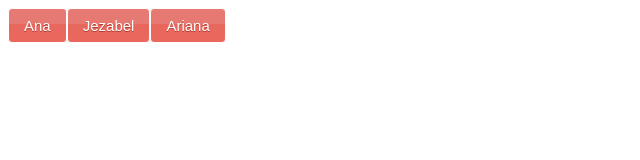
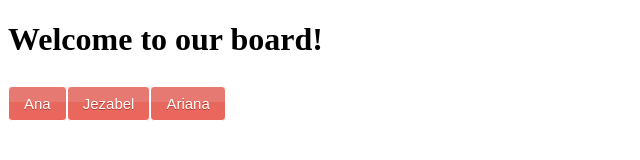
Before and after one commit to MrPlastiTerceros/Proyecto-Node, a plain HTML site: page index.html in a window 1280 px wide. Shown: the whole page, without its empty margins (0-640 px from the left). Drawn offline with Linux system fonts and the light colour scheme.

Commit message:
correccion y mejora html

```diff
--- a/index.html
+++ b/index.html
@@ -4,11 +4,11 @@
 <head>
 	<meta charset="utf-8">
 	<link rel="stylesheet" type="text/css" href="styles.css">
-	<title>Protecto Posteos</title>
+	<title>Proyecto Posteos</title>
 </head>
 
 <body>
-
+    <h1>Welcome to our board!<h1>
 	<div class="contenedor-botones-usuario" id="divBotones"></div>
 
 	<div class="contenedor-lista-posts" id="div-contenedor-lista-posts"></div>
```
